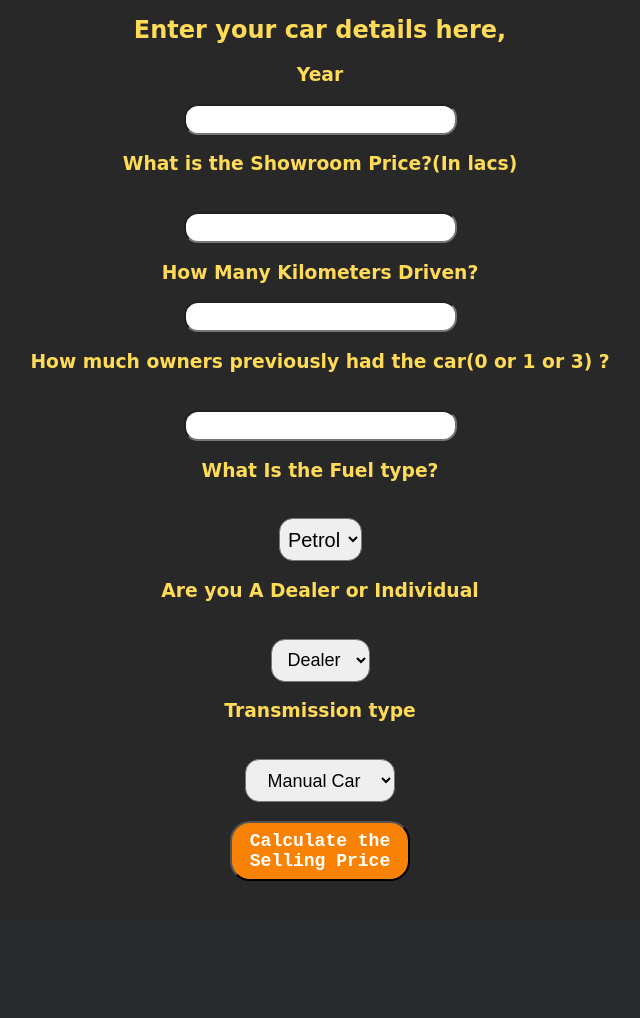
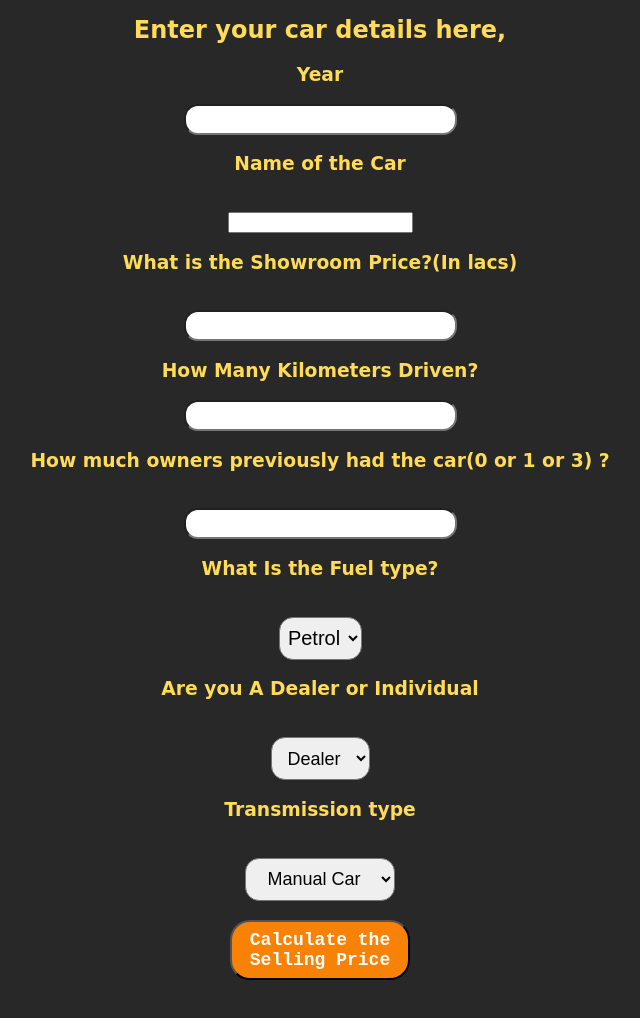
Before and after one commit to PRUBHTEJ/Car-Price-Pred, a Flask app: page / in a window 1280 px wide. Shown: the part 404-1422 px from the top of the page, without its empty margins (320-960 px from the left). Before the commit the page ends 1285 px from the top, so only its background shows below. Run offline with Flask 2, Linux system fonts and the light colour scheme; parts of the project's set-up code (start-up, migrations or seed data) failed here and were passed over.

Commit message:
Update index.html

```diff
--- a/templates/index.html
+++ b/templates/index.html
@@ -57,6 +57,7 @@
             <h2>Enter your car details here,</h2>
             <h3>Year</h3>
             <input id="first" name="Year" type="number ">
+		<h3>Name of the Car</h3><br><input name="Car_name" required="required">
             <h3>What is the Showroom Price?(In lacs)</h3><br><input id="second" name="Present_Price" required="required">
             <h3>How Many Kilometers Driven?</h3><input id="third" name="Kms_Driven" required="required">
             <h3>How much owners previously had the car(0 or 1 or 3) ?</h3><br><input id="fourth" name="Owner" required="required">
```
